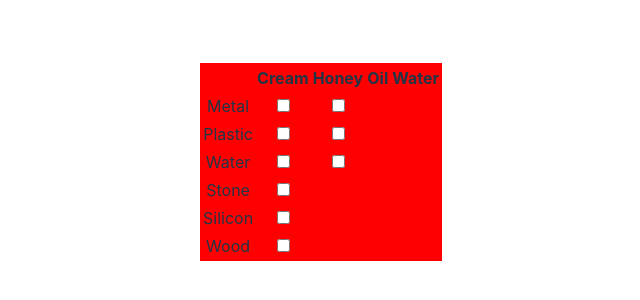
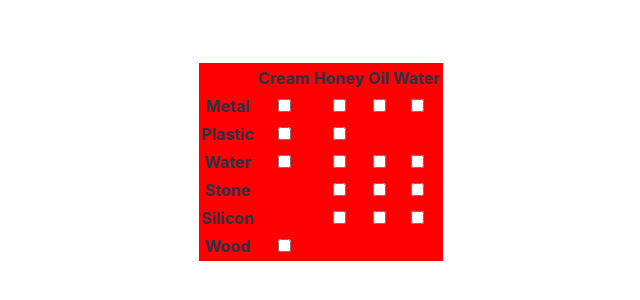
Before and after one commit to nathanjandrews/art-fluids-final-project, a React (Vite) app: page / in a window 1280 px wide. Shown: the part 238-538 px from the top of the page, without its empty margins (319-959 px from the left). Built offline with nearby package versions, Linux system fonts and the light colour scheme; no server answers.

Commit message:
added more sounds

```diff
--- a/src/App.tsx
+++ b/src/App.tsx
@@ -8,6 +8,14 @@ import honey_plastic from "/sounds/honey-plastic.mp3";
 import honey_silicon from "/sounds/honey-silicon.mp3";
 import honey_stone from "/sounds/honey-stone.mp3";
 import honey_water from "/sounds/honey-water.mp3";
+import oil_metal from "/sounds/oil-metal.mp3";
+import oil_silicon from "/sounds/oil-silicon.mp3";
+import oil_stone from "/sounds/oil-stone.mp3";
+import oil_water from "/sounds/oil-water.mp3";
+import water_metal from "/sounds/water-metal.mp3";
+import water_silicon from "/sounds/water-silicon.mp3";
+import water_stone from "/sounds/water-stone.mp3";
+import water_water from "/sounds/water-water.mp3";
 
 function App() {
   return (
@@ -25,31 +33,43 @@ function App() {
             <td>Metal</td>
             <SoundCheckbox filePath={cream_metal} />
             <SoundCheckbox filePath={honey_metal} />
+            <SoundCheckbox filePath={oil_metal} />
+            <SoundCheckbox filePath={water_metal} />
           </tr>
           <tr>
             <td>Plastic</td>
             <SoundCheckbox filePath={cream_plastic} />
             <SoundCheckbox filePath={honey_plastic} />
+            <td>{/* oil_plastic placeholder */}</td>
+            <td>{/* water_plastic placeholder */}</td>
           </tr>
           <tr>
             <td>Water</td>
             <SoundCheckbox filePath={cream_water} />
             <SoundCheckbox filePath={honey_water} />
+            <SoundCheckbox filePath={oil_water} />
+            <SoundCheckbox filePath={water_water} />
           </tr>
           <tr>
             <td>Stone</td>
-            {/* <SoundCheckbox filePath={cream_stone} /> */}
+            <td>{/* cream_stone placeholder */}</td>
             <SoundCheckbox filePath={honey_stone} />
+            <SoundCheckbox filePath={oil_stone} />
+            <SoundCheckbox filePath={water_stone} />
           </tr>
           <tr>
             <td>Silicon</td>
-            {/* <SoundCheckbox filePath={cream_silicon} /> */}
+            <td>{/* cream_silicon placeholder */}</td>
             <SoundCheckbox filePath={honey_silicon} />
+            <SoundCheckbox filePath={oil_silicon} />
+            <SoundCheckbox filePath={water_silicon} />
           </tr>
           <tr>
             <td>Wood</td>
             <SoundCheckbox filePath={cream_wood} />
-            {/* <SoundCheckbox filePath={honey_wood} /> */}
+            <td>{/* honey_wood placeholder */}</td>
+            <td>{/* oil_wood placeholder */}</td>
+            <td>{/* water_wood placeholder */}</td>
           </tr>
         </tbody>
       </table>
--- a/src/index.css
+++ b/src/index.css
@@ -82,3 +82,7 @@ table {
 td {
   width: 100%;
 }
+
+td:nth-child(1) {
+  font-weight: bold;
+}
```
